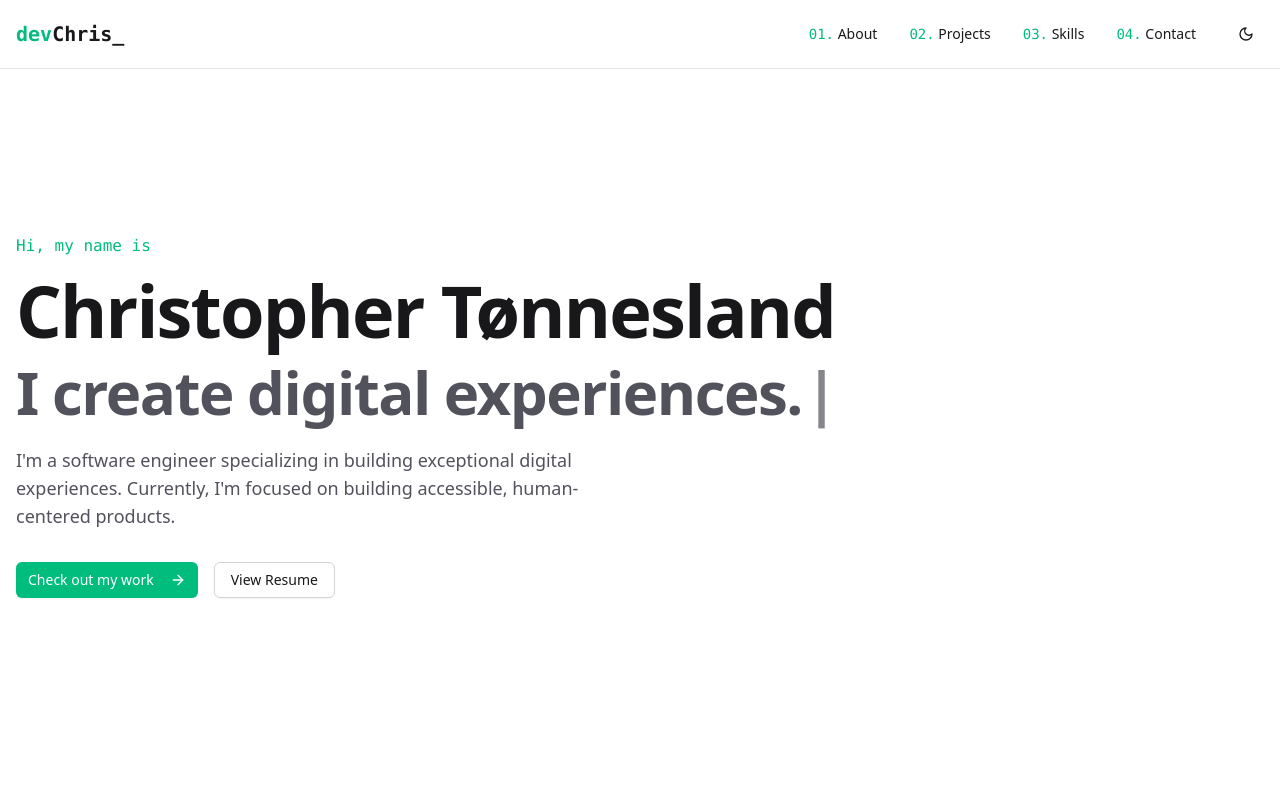
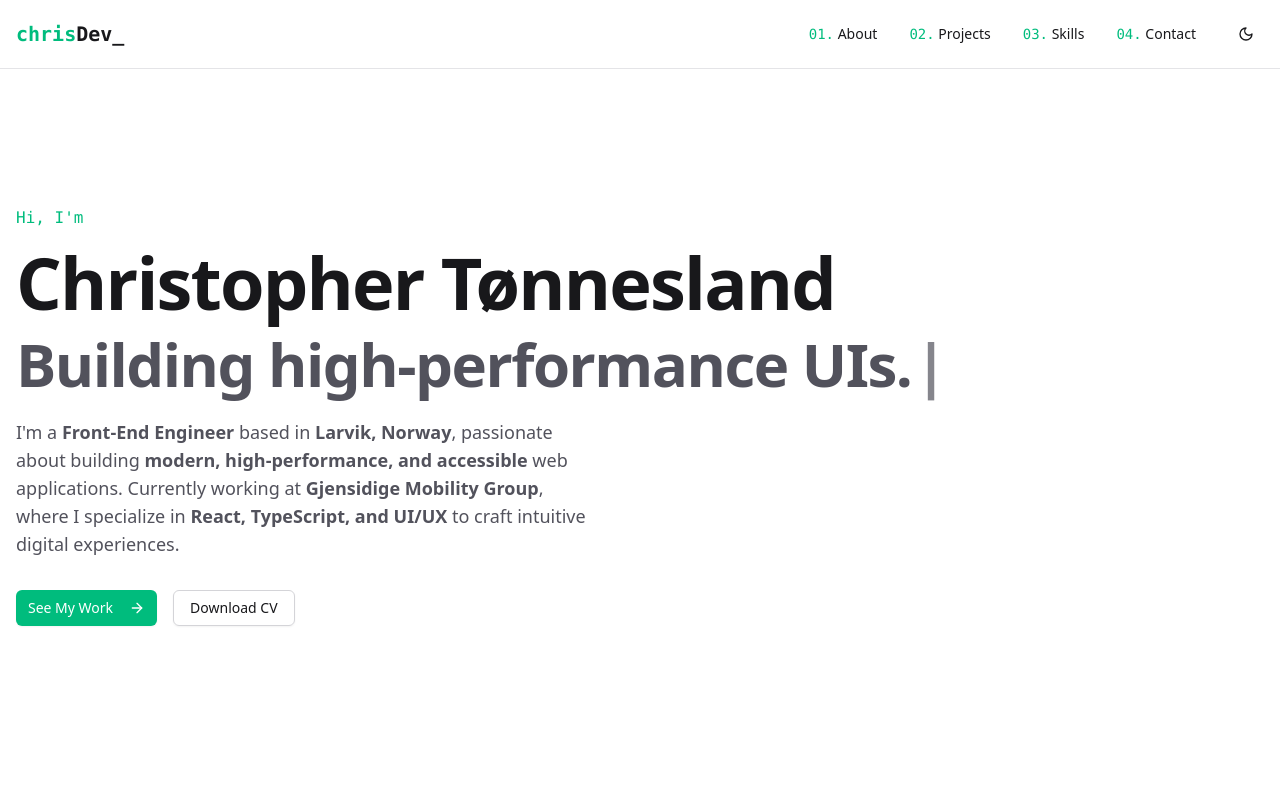
Before and after one commit to Christonn93/OnlinePortfolio, a React (Vite) app: page / in a window 1280 px wide. Shown: the top 800 px of the page. Built offline with nearby package versions, Linux system fonts and the light colour scheme.

Commit message:
Adding favIcon

```diff
--- a/src/components/layout/Header.tsx
+++ b/src/components/layout/Header.tsx
@@ -20,8 +20,8 @@ export function Header() {
   <header className="fixed top-0 left-0 right-0 z-50 bg-white/80 dark:bg-zinc-900/80 backdrop-blur-sm border-b border-zinc-200 dark:border-zinc-800">
    <div className="container mx-auto px-4 py-4 flex items-center justify-between">
     <Link to="#" className="text-xl font-mono font-bold">
-     <span className="text-emerald-500">dev</span>
-     <span className="dark:text-zinc-100">Chris</span>
+     <span className="text-emerald-500">chris</span>
+     <span className="dark:text-zinc-100">Dev</span>
      <span className="animate-blink">_</span>
     </Link>
     <nav className="hidden md:flex items-center space-x-8">
--- a/src/components/sections/Hero.tsx
+++ b/src/components/sections/Hero.tsx
@@ -26,7 +26,7 @@ export const Hero = () => {
   <section className="pt-32 pb-20 md:pt-40 md:pb-32 min-h-screen flex items-center">
    <div className="container mx-auto px-4">
     <motion.p initial={{ opacity: 0, y: -20 }} animate={{ opacity: 1, y: 0 }} transition={{ duration: 0.8 }} className="text-emerald-500 font-mono mb-4">
-     Hi, my name is
+     Hi, I&apos;m
     </motion.p>
 
     <motion.h1 initial={{ opacity: 0, y: -20 }} animate={{ opacity: 1, y: 0 }} transition={{ duration: 1 }} className="text-4xl md:text-6xl lg:text-7xl font-bold tracking-tight mb-4">
@@ -40,7 +40,7 @@ export const Hero = () => {
      className="text-3xl md:text-5xl lg:text-6xl font-bold tracking-tight text-zinc-600 dark:text-zinc-400 mb-6"
     >
      <Typewriter
-      words={["I build things for the web.", "I create digital experiences.", "I develop scalable applications."]}
+      words={["Front-End Engineer.", "Building high-performance UIs.", "Optimizing digital experiences.", "React | TypeScript | Zustand."]}
       loop={0}
       cursor
       cursorStyle="|"
@@ -51,17 +51,18 @@ export const Hero = () => {
     </motion.h2>
 
     <motion.p initial={{ opacity: 0, y: -10 }} animate={{ opacity: 1, y: 0 }} transition={{ duration: 1.4 }} className="text-lg text-zinc-600 dark:text-zinc-400 max-w-xl mb-8">
-     I&apos;m a software engineer specializing in building exceptional digital experiences. Currently, I&apos;m focused on building accessible, human-centered products.
+     I'm a <b>Front-End Engineer</b> based in <b>Larvik, Norway</b>, passionate about building <b>modern, high-performance, and accessible</b> web applications. Currently working at{" "}
+     <b>Gjensidige Mobility Group</b>, where I specialize in <b>React, TypeScript, and UI/UX</b> to craft intuitive digital experiences.
     </motion.p>
 
     <motion.div initial={{ opacity: 0, y: 10 }} animate={{ opacity: 1, y: 0 }} transition={{ duration: 1.6 }} className="flex flex-wrap gap-4">
      <Button className="bg-emerald-500 hover:bg-emerald-600 text-white" onClick={scrollToProjects}>
-      Check out my work
+      See My Work
       <ArrowRight className="ml-2 h-4 w-4" />
      </Button>
 
      <Button variant="outline" className="border-zinc-300 dark:border-zinc-700" onClick={handleDownloadResume}>
-      View Resume
+      Download CV
      </Button>
     </motion.div>
    </div>
```
